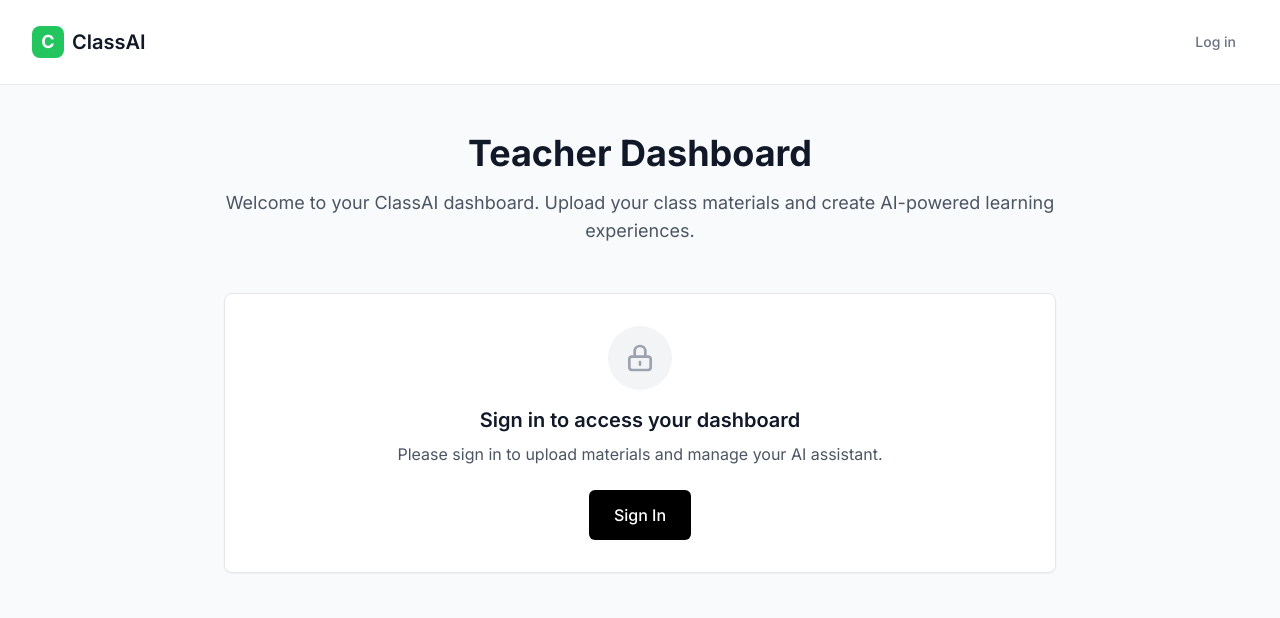
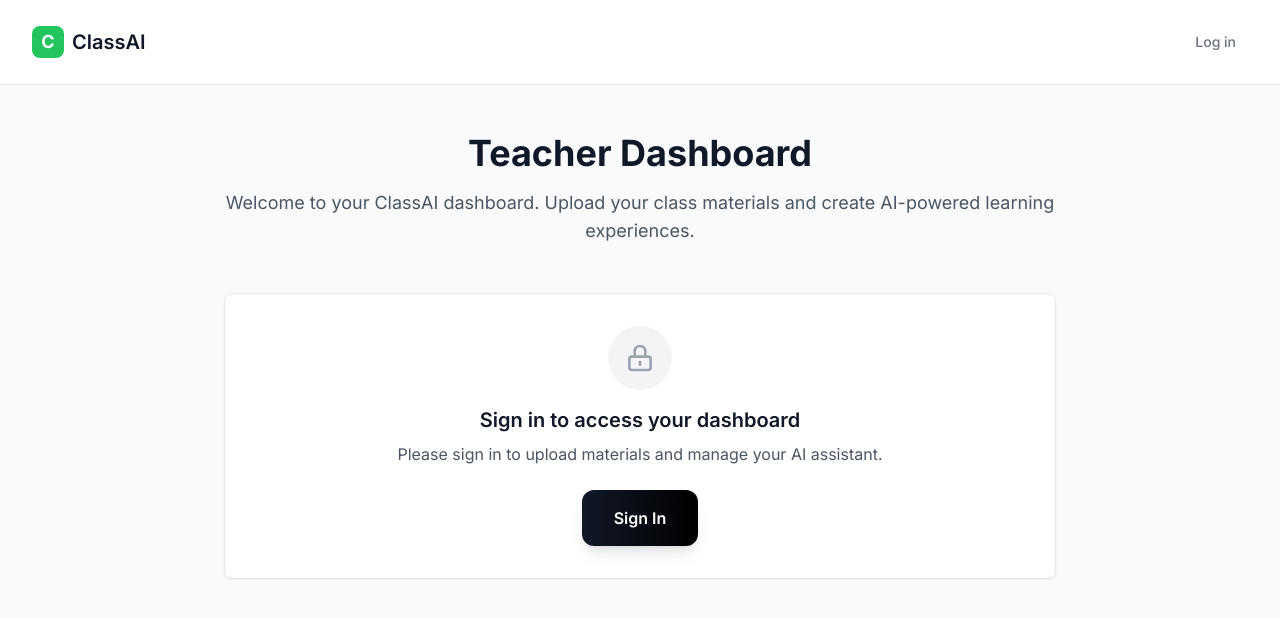
Before and after one commit to MarkPalkimas/AISCHOOL3, a React (Vite) app: page /teacher in a window 1280 px wide. Shown: the top 618 px of the page. Built offline with nearby package versions, Linux system fonts and the light colour scheme; no server answers.

Commit message:
Update index.css

```diff
--- a/src/index.css
+++ b/src/index.css
@@ -2,26 +2,75 @@
 @tailwind components;
 @tailwind utilities;
 
+@import url('https://fonts.googleapis.com/css2?family=Inter:wght@300;400;500;600;700;800;900&display=swap');
+
 @layer base {
   html {
-    font-family: Inter, system-ui, sans-serif;
+    font-family: Inter, -apple-system, BlinkMacSystemFont, 'Segoe UI', Roboto, sans-serif;
+    font-feature-settings: 'cv02', 'cv03', 'cv04', 'cv11';
   }
 
   body {
     @apply bg-white text-gray-900 antialiased;
+    font-synthesis: none;
+    text-rendering: optimizeLegibility;
+    -webkit-font-smoothing: antialiased;
+    -moz-osx-font-smoothing: grayscale;
   }
 }
 
 @layer components {
   .btn-primary {
-    @apply inline-flex items-center px-6 py-3 border border-transparent text-base font-medium rounded-md text-white bg-black hover:bg-gray-800 focus:outline-none focus:ring-2 focus:ring-offset-2 focus:ring-gray-900 transition-all duration-200;
+    @apply inline-flex items-center justify-center px-8 py-4 text-base font-semibold rounded-xl text-white bg-gradient-to-r from-gray-900 to-black hover:from-black hover:to-gray-800 focus:outline-none focus:ring-2 focus:ring-offset-2 focus:ring-gray-900 transition-all duration-300 shadow-lg hover:shadow-xl transform hover:-translate-y-0.5;
   }
 
   .btn-secondary {
-    @apply inline-flex items-center px-6 py-3 border border-gray-300 text-base font-medium rounded-md text-gray-700 bg-white hover:bg-gray-50 focus:outline-none focus:ring-2 focus:ring-offset-2 focus:ring-gray-900 transition-all duration-200;
+    @apply inline-flex items-center justify-center px-8 py-4 text-base font-semibold rounded-xl text-gray-700 bg-white border border-gray-200 hover:bg-gray-50 hover:border-gray-300 focus:outline-none focus:ring-2 focus:ring-offset-2 focus:ring-gray-900 transition-all duration-300 shadow-sm hover:shadow-lg transform hover:-translate-y-0.5;
   }
 
   .gradient-text {
-    @apply bg-gradient-to-r from-gray-900 via-gray-800 to-gray-900 bg-clip-text text-transparent;
+    @apply bg-gradient-to-br from-gray-900 via-gray-800 to-gray-900 bg-clip-text text-transparent;
+  }
+
+  .hero-gradient {
+    background: linear-gradient(135deg, #667eea 0%, #764ba2 100%);
+    background: linear-gradient(135deg, rgba(0,0,0,0.02) 0%, rgba(0,0,0,0.05) 100%);
+  }
+
+  .glass-card {
+    @apply bg-white/80 backdrop-blur-sm border border-white/20 shadow-xl;
+  }
+
+  .feature-card {
+    @apply bg-white/60 backdrop-blur-sm border border-white/30 rounded-2xl p-8 hover:bg-white/80 hover:shadow-2xl hover:-translate-y-2 transition-all duration-500;
+  }
+
+  .animate-float {
+    animation: float 6s ease-in-out infinite;
+  }
+
+  .animate-float-delayed {
+    animation: float 6s ease-in-out infinite;
+    animation-delay: -2s;
+  }
+
+  .animate-float-delayed-2 {
+    animation: float 6s ease-in-out infinite;
+    animation-delay: -4s;
   }
 }
+
+@keyframes float {
+  0%, 100% {
+    transform: translateY(0px);
+  }
+  50% {
+    transform: translateY(-20px);
+  }
+}
+
+@layer utilities {
+  .text-balance {
+    text-wrap: balance;
+  }
+}
```
